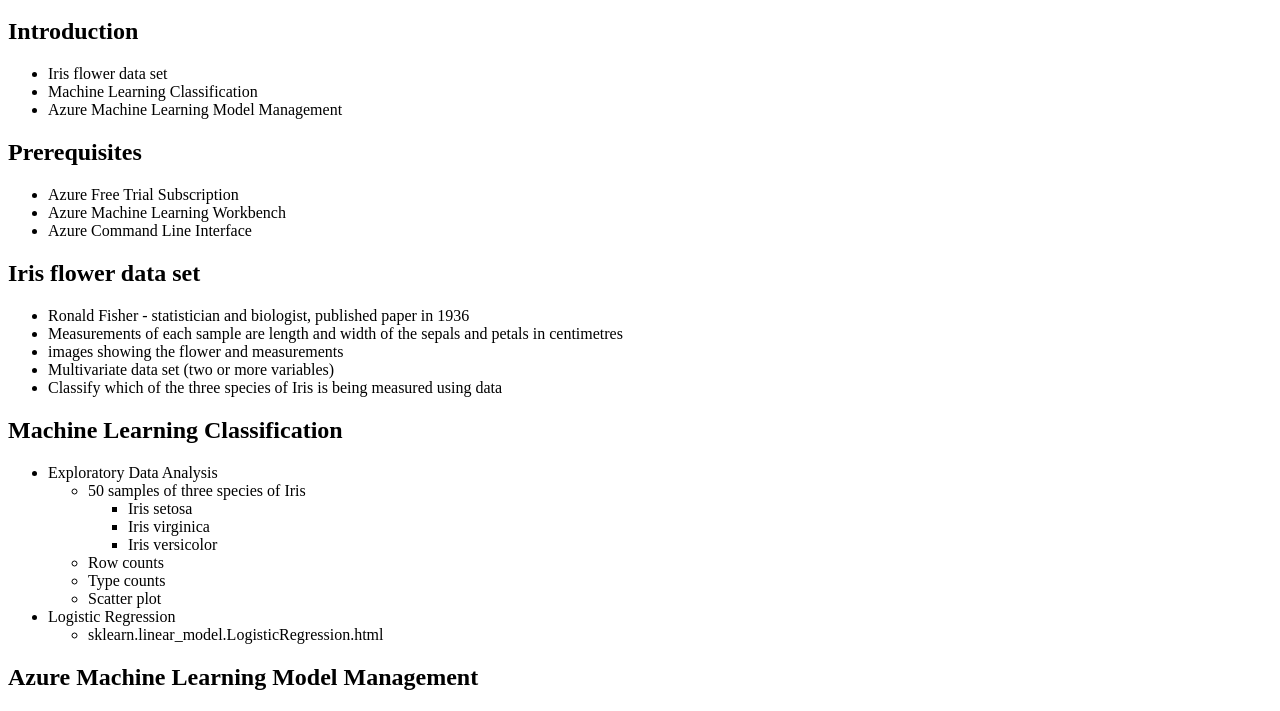
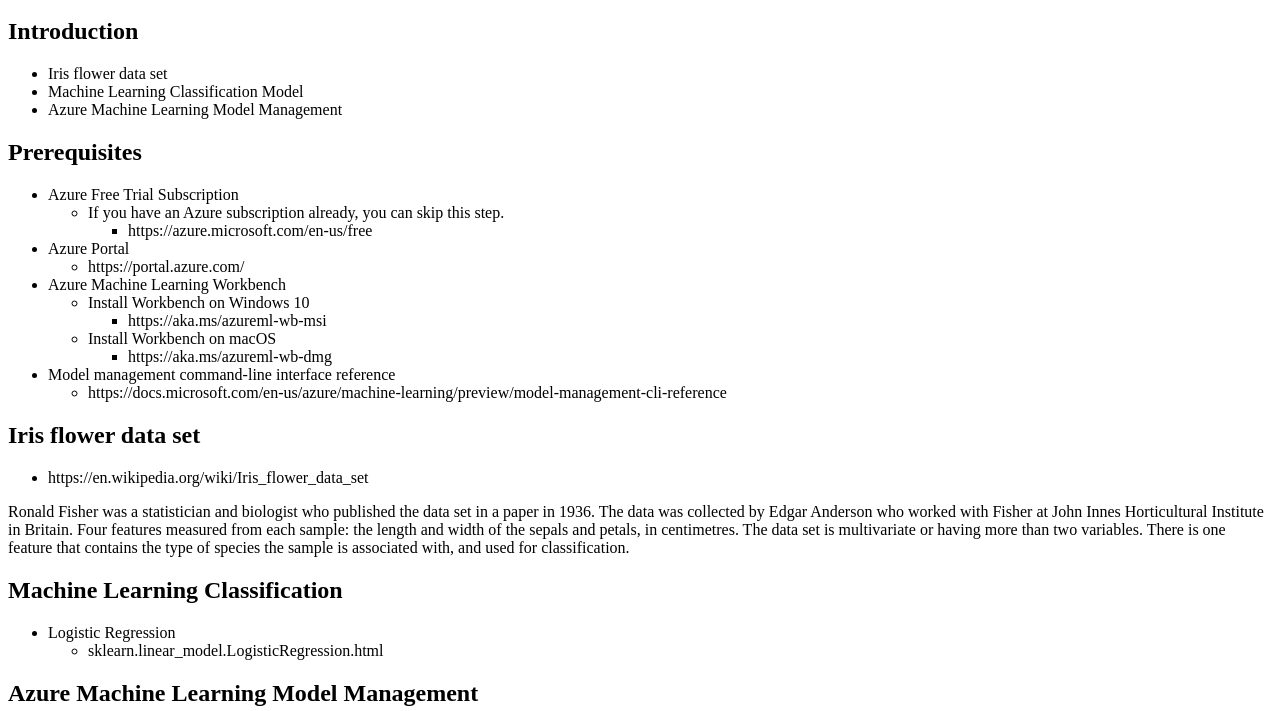
Before and after one commit to lucasfeiock/AZMLWB, a website: page index.html in a window 1280 px wide. Shown: the part 48-759 px from the top of the page. Drawn offline with Linux system fonts and the light colour scheme.

Commit message:
added more information

```diff
--- a/index.html
+++ b/index.html
@@ -5,39 +5,52 @@
 <h2>Introduction</h2>
 <ul>
 <li>Iris flower data set</li>
-<li>Machine Learning Classification</li>
+<li>Machine Learning Classification Model</li>
 <li>Azure Machine Learning Model Management</li>
 </ul>
 <h2>Prerequisites</h2>
 <ul>
-<li>Azure Free Trial Subscription</li>
-<li>Azure Machine Learning Workbench</li>
-<li>Azure Command Line Interface</li>
+<li>Azure Free Trial Subscription
+<ul>
+<li>If you have an Azure subscription already, you can skip this step.
+<ul>
+<li>https://azure.microsoft.com/en-us/free</li>
+</ul>
+</li>
+</ul>
+</li>
+<li>Azure Portal
+<ul>
+<li>https://portal.azure.com/</li>
+</ul>
+</li>
+<li>Azure Machine Learning Workbench
+<ul>
+<li>Install Workbench on Windows 10
+<ul>
+<li>https://aka.ms/azureml-wb-msi</li>
+</ul>
+</li>
+<li>Install Workbench on macOS
+<ul>
+<li>https://aka.ms/azureml-wb-dmg</li>
+</ul>
+</li>
+</ul>
+</li>
+<li>Model management command-line interface reference
+<ul>
+<li>https://docs.microsoft.com/en-us/azure/machine-learning/preview/model-management-cli-reference</li>
+</ul>
+</li>
 </ul>
 <h2>Iris flower data set</h2>
 <ul>
-<li>Ronald Fisher - statistician and biologist, published paper in 1936</li>
-<li>Measurements of each sample are length and width of the sepals and petals in centimetres</li>
-<li>images showing the flower and measurements</li>
-<li>Multivariate data set (two or more variables)</li>
-<li>Classify which of the three species of Iris is being measured using data</li>
+<li>https://en.wikipedia.org/wiki/Iris_flower_data_set</li>
 </ul>
+<p>Ronald Fisher was a statistician and biologist who published the data set in a paper in 1936. The data was collected by Edgar Anderson who worked with Fisher at John Innes Horticultural Institute in Britain. Four features measured from each sample: the length and width of the sepals and petals, in centimetres. The data set is multivariate or having more than two variables. There is one feature that contains the type of species the sample is associated with, and used for classification.</p>
 <h2>Machine Learning Classification</h2>
 <ul>
-<li>Exploratory Data Analysis
-<ul>
-<li>50 samples of three species of Iris
-<ul>
-<li>Iris setosa</li>
-<li>Iris virginica</li>
-<li>Iris versicolor</li>
-</ul>
-</li>
-<li>Row counts</li>
-<li>Type counts</li>
-<li>Scatter plot</li>
-</ul>
-</li>
 <li>Logistic Regression
 <ul>
 <li>sklearn.linear_model.LogisticRegression.html</li>
```
Also changed, not shown: AZMLWB.md (+14 -15 lines), Intro.md (added, +1 -0 lines).
